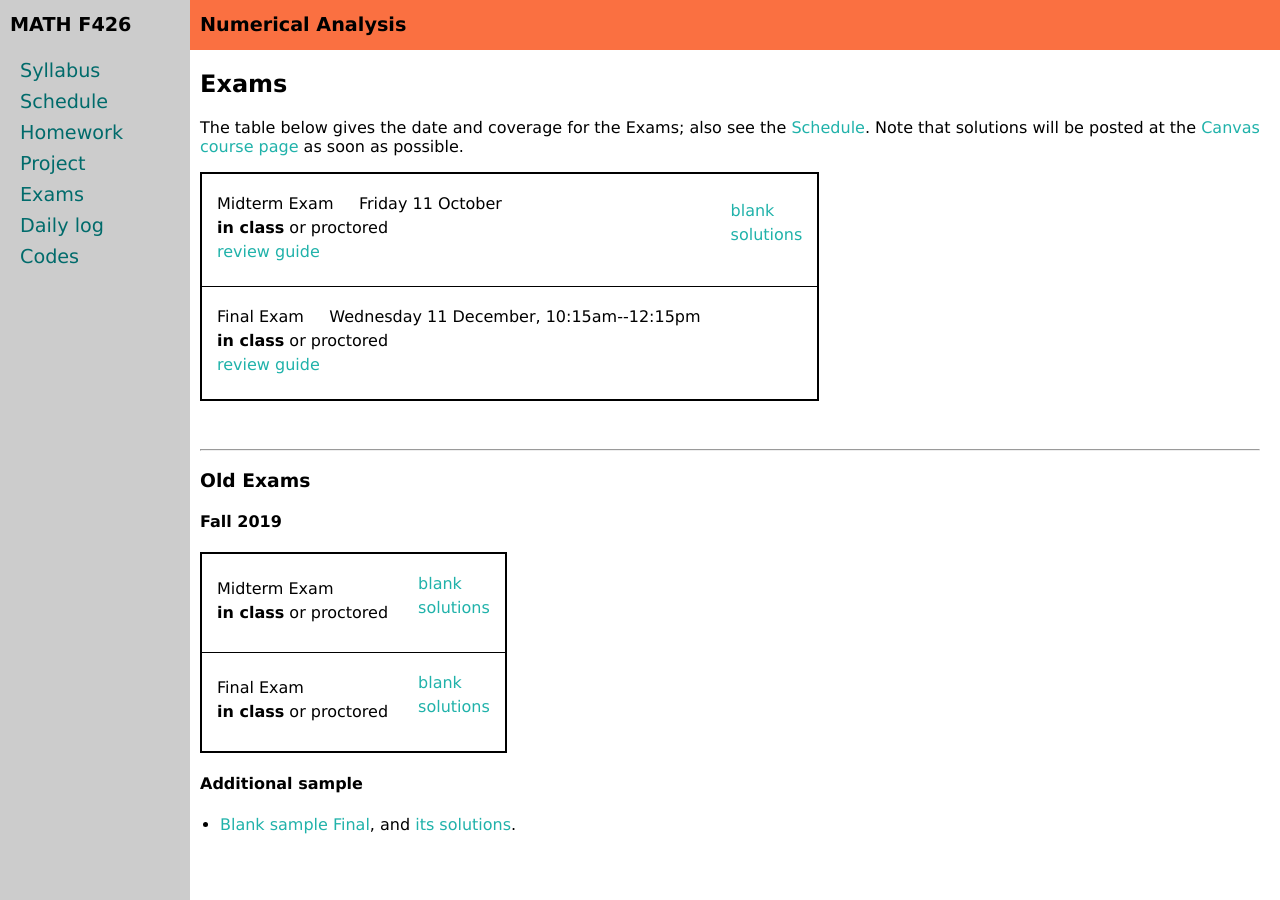
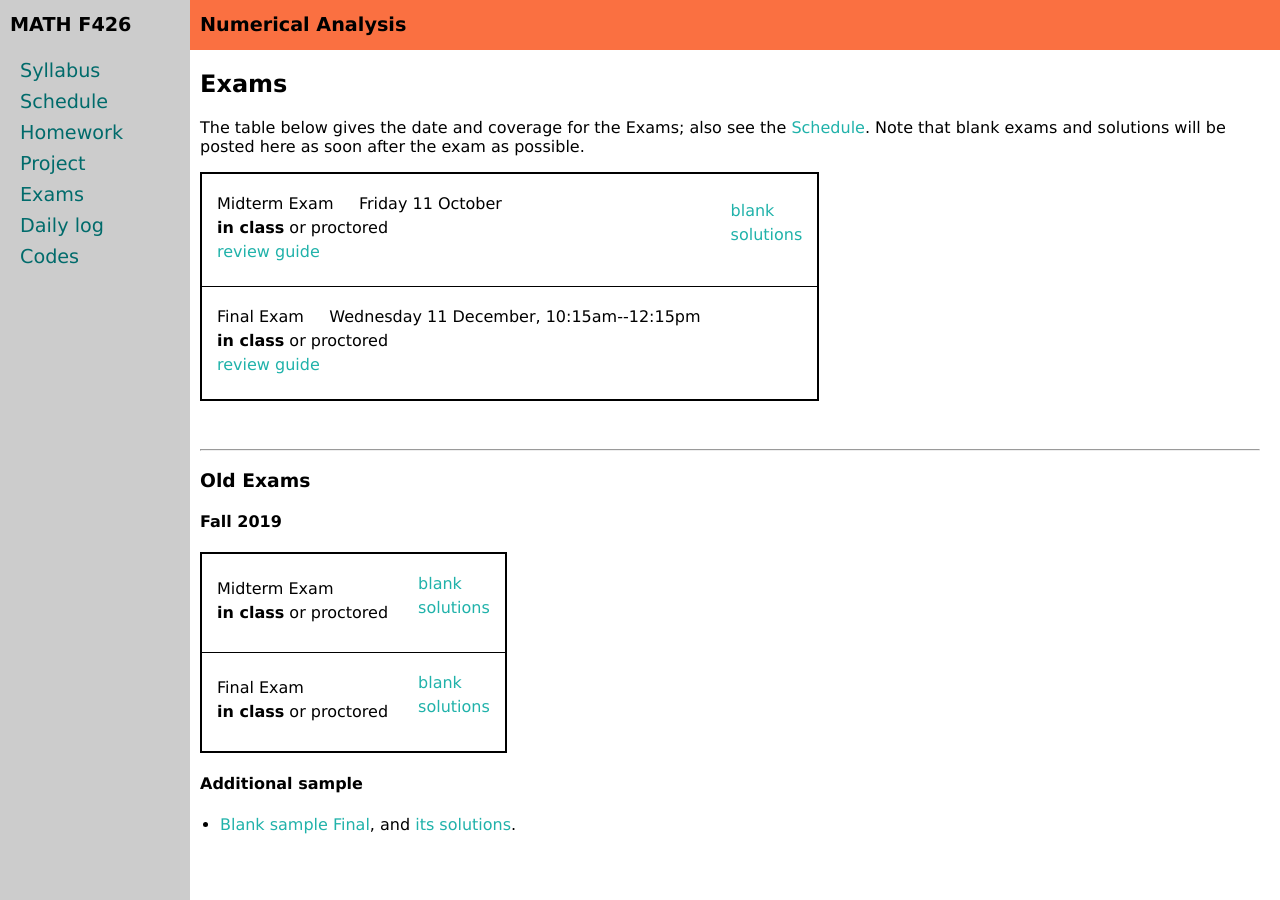
Before and after one commit to bueler/numerical, a Jekyll site: the page built from exams.md, in a window 1280 px wide. Built offline with Jekyll 4.4.1, drawn with Linux system fonts in a browser that asks for light colours.

Commit message:
corrected exams statement

```diff
--- a/exams.md
+++ b/exams.md
@@ -5,7 +5,7 @@ title: Exams
 
 ## Exams
 
-The table below gives the date and coverage for the Exams; also see the [Schedule](assets/general/F24/schedule.pdf).  Note that solutions will be posted at the [Canvas course page](https://canvas.alaska.edu/courses/21626) as soon as possible.
+The table below gives the date and coverage for the Exams; also see the [Schedule](assets/general/F24/schedule.pdf).  Note that blank exams and solutions will be posted here as soon after the exam as possible.
 
 {% include exam_table.md  data=site.data.exams %}
 
```
